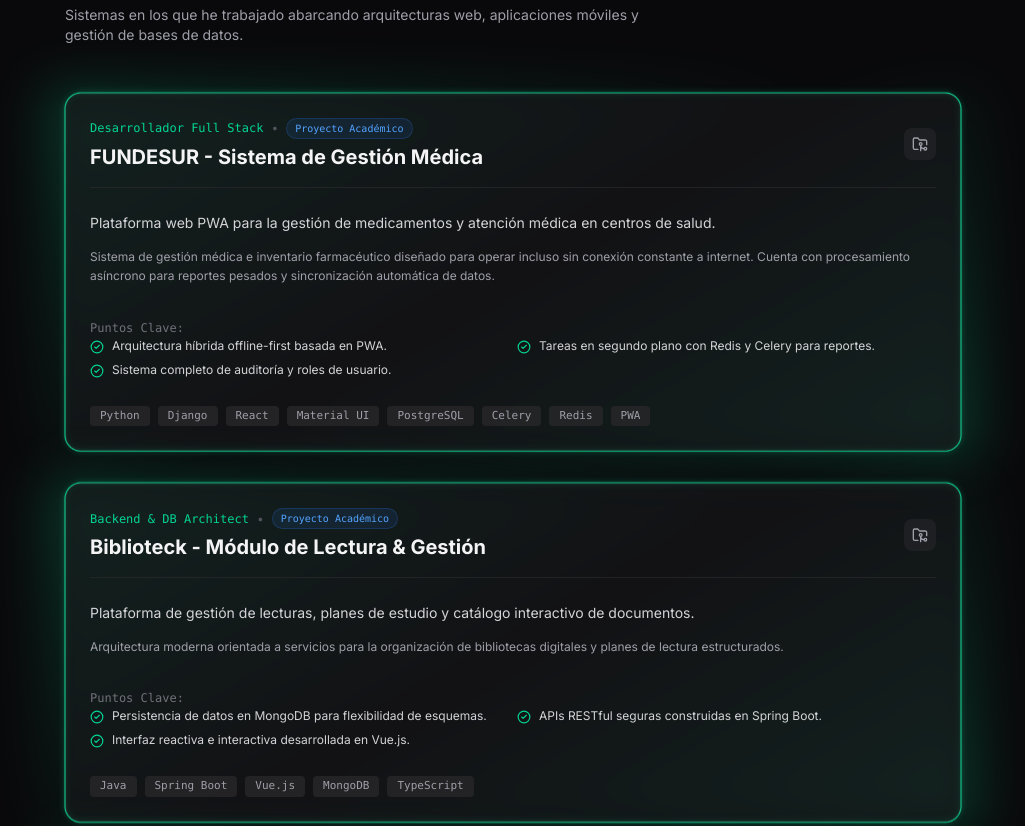
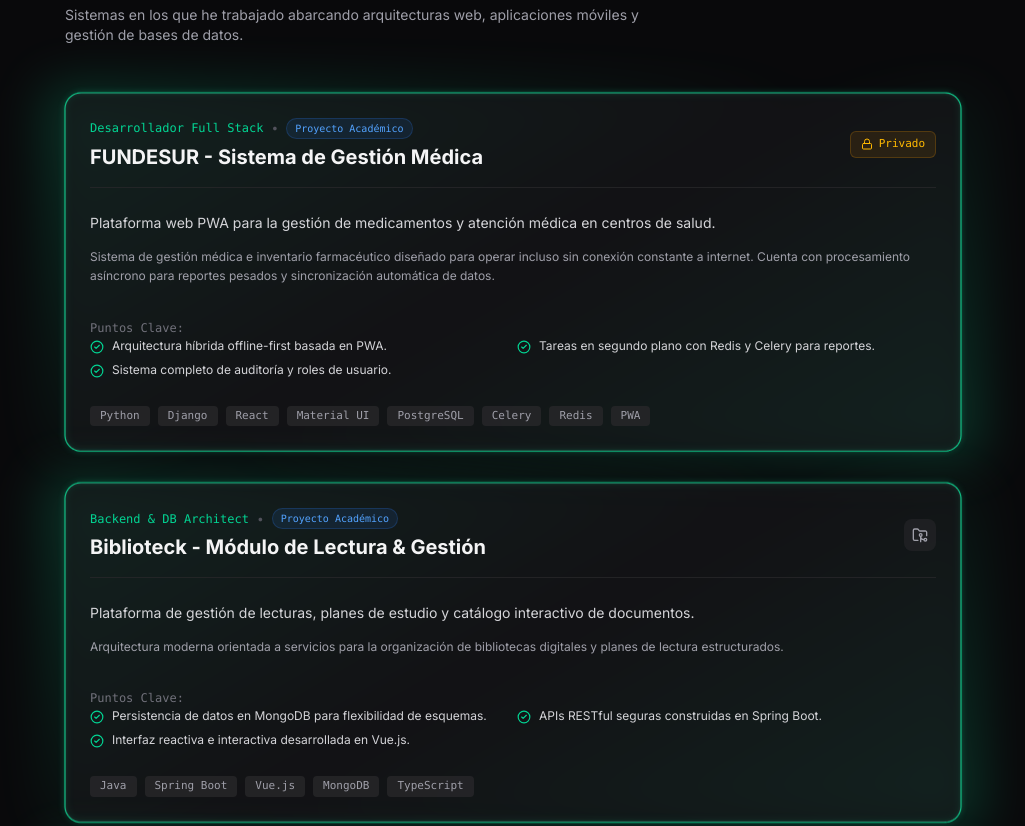
Before and after one commit to JayroAdoniMejia/Portafolio, a Next.js app: page / in a window 1280 px wide. Shown: the part 2949-3775 px from the top of the page, without its empty margins (127-1152 px from the left). Built offline with nearby package versions, Linux system fonts and the light colour scheme.

Commit message:
Se añadió un nuevo ícono de bloqueo para indicar proyectos privados y se implementó una verificación para mostrar el enlace de GitHub solo si el repositorio es público. Se mejoró la estructura del componente Projects para incluir una sección de puntos clave.

```diff
--- a/src/components/sections/Projects.tsx
+++ b/src/components/sections/Projects.tsx
@@ -1,4 +1,4 @@
-import { ExternalLink, FolderGit2, CheckCircle2 } from "lucide-react";
+import { ExternalLink, FolderGit2, CheckCircle2, Lock } from "lucide-react";
 import { PROJECTS_DATA } from "@/data/projects";
 import ElectricBorder from "@/components/ui/ElectricBorder";
 
@@ -18,7 +18,14 @@ export default function Projects() {
 
         {/* Projects Cards List */}
         <div className="space-y-6 sm:space-y-8">
-          {PROJECTS_DATA.map((project) => (
+          {PROJECTS_DATA.map((project) => {
+            // Verificar si el proyecto tiene un repositorio de código público accesible
+            const hasPublicRepo =
+              project.githubUrl &&
+              project.githubUrl !== "https://github.com" &&
+              project.githubUrl !== "https://github.com/JayroAdoniMejia";
+
+            return (
               <ElectricBorder key={project.id} color="#10b981" speed={0} chaos={0} borderRadius={16}>
                 <div className="p-4 sm:p-6 rounded-2xl bg-zinc-900/60 border border-zinc-800 hover:border-zinc-700/80 transition-all space-y-4 sm:space-y-6 h-full">
                   <div className="flex flex-col sm:flex-row sm:items-center justify-between gap-3 border-b border-zinc-800/80 pb-4">
@@ -42,7 +49,7 @@ export default function Projects() {
                     </div>
 
                     <div className="flex items-center gap-2 sm:gap-3 shrink-0">
-                    {project.githubUrl && (
+                      {hasPublicRepo ? (
                         <a
                           href={project.githubUrl}
                           target="_blank"
@@ -52,7 +59,13 @@ export default function Projects() {
                         >
                           <FolderGit2 className="w-4 h-4" />
                         </a>
+                      ) : (
+                        <span className="flex items-center gap-1.5 text-[11px] font-mono px-2.5 py-1 rounded-md bg-amber-500/10 text-amber-400 border border-amber-500/20">
+                          <Lock className="w-3 h-3" />
+                          Privado
+                        </span>
                       )}
+
                       {project.liveUrl && (
                         <a
                           href={project.liveUrl}
@@ -102,7 +115,8 @@ export default function Projects() {
                   </div>
                 </div>
               </ElectricBorder>
-          ))}
+            );
+          })}
         </div>
 
       </div>
```
Lines whose indentation alone changed are shown as unchanged.
